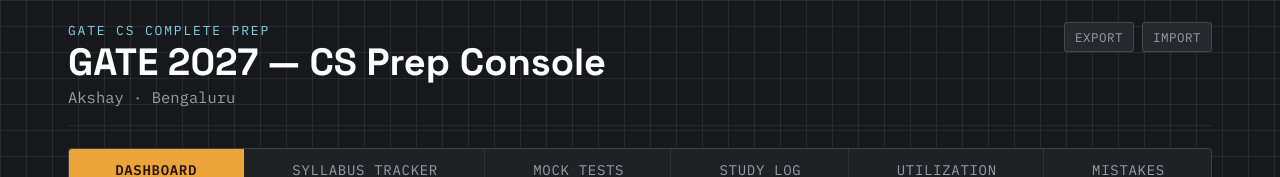
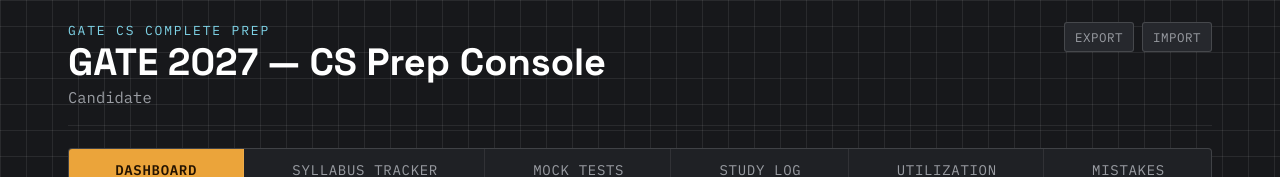
Before and after one commit to falsepositivex/gate-prep, a React (Vite) app: page / in a window 1280 px wide. Shown: the top 177 px of the page. Built offline with nearby package versions, Linux system fonts and the light colour scheme.

Commit message:
Remove specific name and location

```diff
--- a/gate2027.html
+++ b/gate2027.html
@@ -402,7 +402,7 @@
     <div class="brand">
       <div class="tag">GATE CS Complete Prep</div>
       <h1>GATE 2027 — CS Prep Console</h1>
-      <div class="sub" id="userline">Akshay · Bengaluru</div>
+      <div class="sub" id="userline">Candidate</div>
     </div>
     <div class="header-right">
       <div class="io-btns">
--- a/src/components/Header/Header.jsx
+++ b/src/components/Header/Header.jsx
@@ -48,7 +48,7 @@
       <div className="brand">
         <div className="tag">GATE CS Complete Prep</div>
         <h1>GATE 2027 — CS Prep Console</h1>
-        <div className="sub">Akshay · Bengaluru</div>
+        <div className="sub">Candidate</div>
       </div>
       <div className="header-right">
         <div className="io-btns">
```
